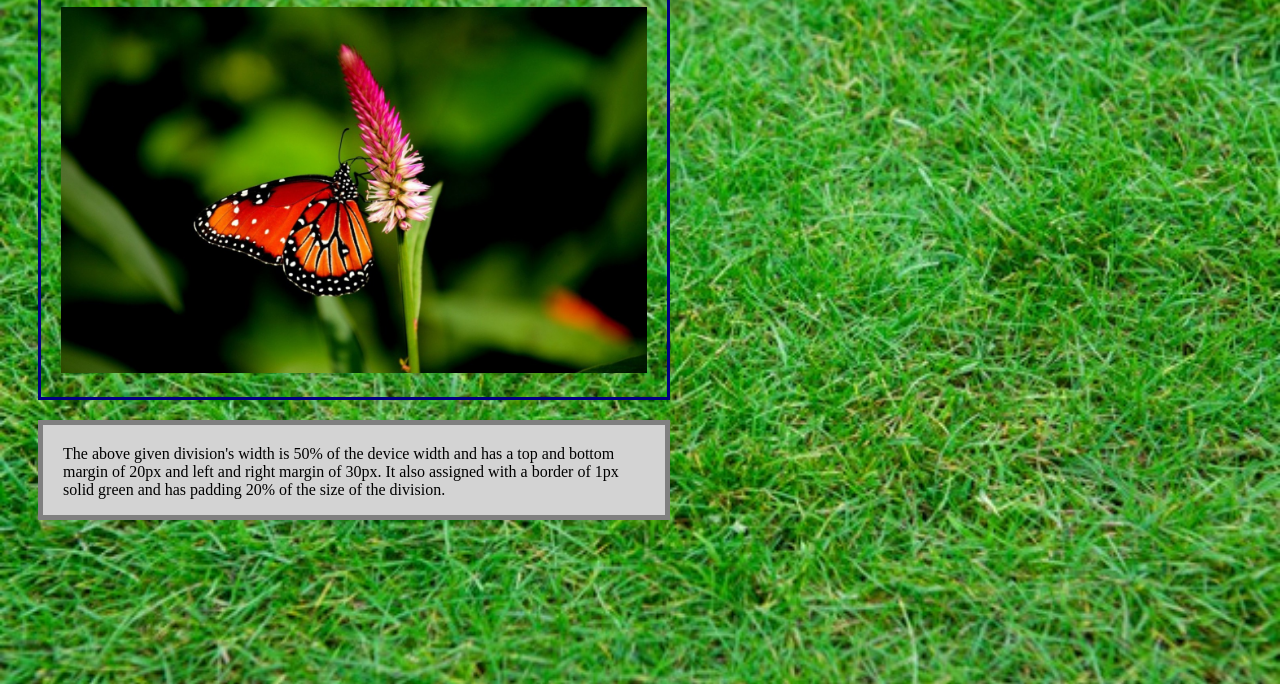
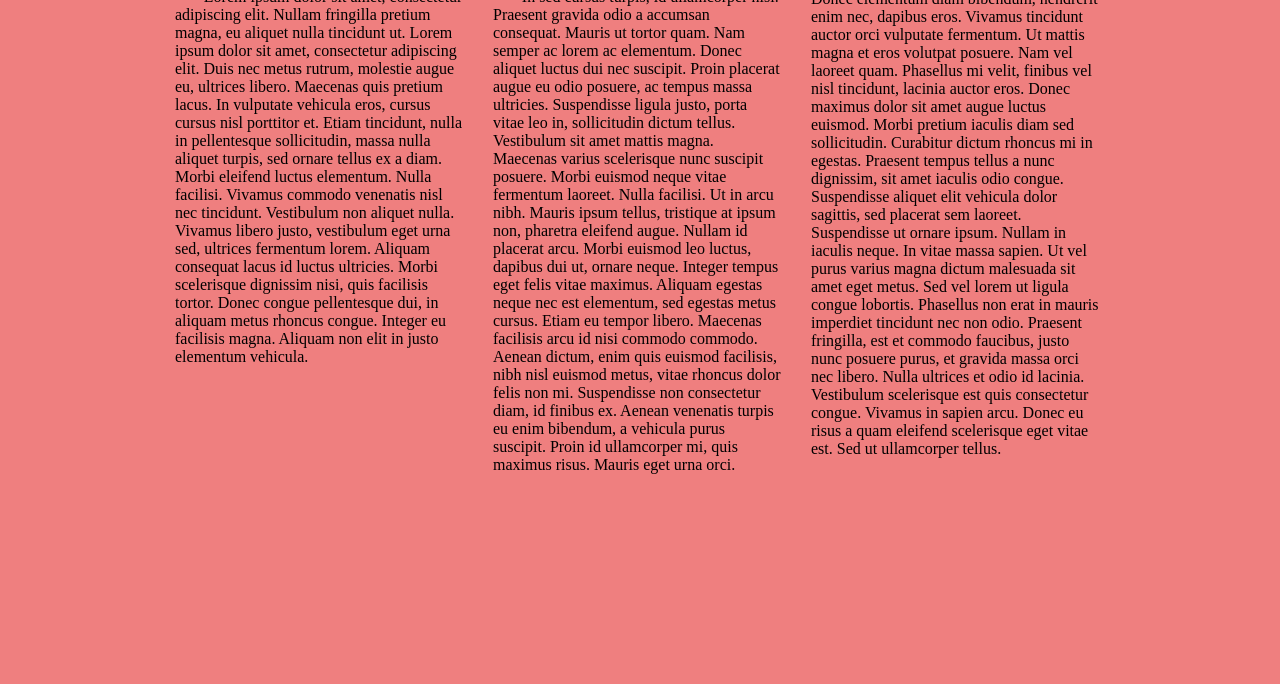
Before and after one commit to syam1123/css_test, a plain HTML site: page index.html in a window 1280 px wide. Shown: the part 116-800 px from the top of the page. Drawn offline with Linux system fonts and the light colour scheme.

Commit message:
complete

```diff
--- a/css/styles.css
+++ b/css/styles.css
@@ -1,31 +1,38 @@
-.box{
-  border: 3px solid navy;
-padding: 20px;
-margin: 20px 30px;
-width: 50%;
-overflow: scroll;
-box-sizing: border-box;
-}
 img{
   width: 100%;
 }
-.explain{
-  width: 50%;
-   padding: 20px;
-   border: 5px solid gray;
-   margin: 20px 30px;
-   box-sizing: border-box;
-   overflow: scroll;
-   height: 100px;
-   background-color: lightgray;
 
-}
 p{
   text-indent: 10%;
 }
+h1{
+  text-align: center;
+  text-decoration: underline;
+}
+
 body{
-  background-image: url("../b.jpg");
+  background-color: rgba(225, 0, 0, 0.5);;
   background-attachment: fixed;
   background-repeat: no-repeat;
   background-size: cover;
+  align-items: stretch;
 }
+
+.large{
+  margin: auto;
+  width: 960px;
+}
+.large:before,
+.large:after{
+  display: table;
+  content: " ";
+}
+
+.small{
+  position: relative;
+  min-height: 1px;
+  padding-right: 15px;
+  padding-left: 15px;
+  width: 30%;
+  float: left;
+}
--- a/index.html
+++ b/index.html
@@ -2,25 +2,31 @@
 <html>
   <head>
     <meta charset="utf-8">
-    <title>CSS_Test</title>
-    <link rel="stylesheet" href="css/styles.css" >
+    <link rel="stylesheet" href="css/styles.css" media="screen" title="no title" charset="utf-8">
+    <title>Veendum CSS</title>
   </head>
   <body>
-    <div class="box">
-      <h1>Hello World</h1>
-      <img src="a.jpg" alt="" />
+    <div class="large">
+      <h1>Lorem Ipsum</h1>
+      <div class="small">
+        <p>
+          Lorem ipsum dolor sit amet, consectetur adipiscing elit. Nullam fringilla pretium magna, eu aliquet nulla tincidunt ut. Lorem ipsum dolor sit amet, consectetur adipiscing elit. Duis nec metus rutrum, molestie augue eu, ultrices libero. Maecenas quis pretium lacus. In vulputate vehicula eros, cursus cursus nisl porttitor et. Etiam tincidunt, nulla in pellentesque sollicitudin, massa nulla aliquet turpis, sed ornare tellus ex a diam. Morbi eleifend luctus elementum. Nulla facilisi. Vivamus commodo venenatis nisl nec tincidunt.
 
+Vestibulum non aliquet nulla. Vivamus libero justo, vestibulum eget urna sed, ultrices fermentum lorem. Aliquam consequat lacus id luctus ultricies. Morbi scelerisque dignissim nisi, quis facilisis tortor. Donec congue pellentesque dui, in aliquam metus rhoncus congue. Integer eu facilisis magna. Aliquam non elit in justo elementum vehicula.
+        </p>
+      </div>
+      <div class="small">
+        <p>
+          In sed cursus turpis, id ullamcorper nisi. Praesent gravida odio a accumsan consequat. Mauris ut tortor quam. Nam semper ac lorem ac elementum. Donec aliquet luctus dui nec suscipit. Proin placerat augue eu odio posuere, ac tempus massa ultricies. Suspendisse ligula justo, porta vitae leo in, sollicitudin dictum tellus. Vestibulum sit amet mattis magna. Maecenas varius scelerisque nunc suscipit posuere. Morbi euismod neque vitae fermentum laoreet. Nulla facilisi. Ut in arcu nibh. Mauris ipsum tellus, tristique at ipsum non, pharetra eleifend augue. Nullam id placerat arcu. Morbi euismod leo luctus, dapibus dui ut, ornare neque. Integer tempus eget felis vitae maximus.
+
+Aliquam egestas neque nec est elementum, sed egestas metus cursus. Etiam eu tempor libero. Maecenas facilisis arcu id nisi commodo commodo. Aenean dictum, enim quis euismod facilisis, nibh nisl euismod metus, vitae rhoncus dolor felis non mi. Suspendisse non consectetur diam, id finibus ex. Aenean venenatis turpis eu enim bibendum, a vehicula purus suscipit. Proin id ullamcorper mi, quis maximus risus. Mauris eget urna orci.
+        </p>
+      </div>
+      <div class="small">
+        Etiam commodo eget eros ut vulputate. Donec elementum diam bibendum, hendrerit enim nec, dapibus eros. Vivamus tincidunt auctor orci vulputate fermentum. Ut mattis magna et eros volutpat posuere. Nam vel laoreet quam. Phasellus mi velit, finibus vel nisl tincidunt, lacinia auctor eros. Donec maximus dolor sit amet augue luctus euismod.
+
+Morbi pretium iaculis diam sed sollicitudin. Curabitur dictum rhoncus mi in egestas. Praesent tempus tellus a nunc dignissim, sit amet iaculis odio congue. Suspendisse aliquet elit vehicula dolor sagittis, sed placerat sem laoreet. Suspendisse ut ornare ipsum. Nullam in iaculis neque. In vitae massa sapien. Ut vel purus varius magna dictum malesuada sit amet eget metus. Sed vel lorem ut ligula congue lobortis. Phasellus non erat in mauris imperdiet tincidunt nec non odio. Praesent fringilla, est et commodo faucibus, justo nunc posuere purus, et gravida massa orci nec libero. Nulla ultrices et odio id lacinia. Vestibulum scelerisque est quis consectetur congue. Vivamus in sapien arcu. Donec eu risus a quam eleifend scelerisque eget vitae est. Sed ut ullamcorper tellus.
+      </div>
     </div>
-<div class="explain">The above given division's width is 50% of the device width and has a top and bottom margin of 20px and left and right margin
-of 30px. It also assigned with a border of 1px solid green and has padding 20% of the size of the division.
-<p>
-  The image is actually much larger than the device. But we here given a specified box-size property as border-box so that the image will not exceeds the division size.\
-
-</p>
-<p>
-  The overflow "Scroll" is given to the division so that it can accomodate so many data without exceeding the division size. Even the current
-  division also uses the scroll because it only has a specified hieght of 100px.
-</p></div>
-
   </body>
 </html>
```
